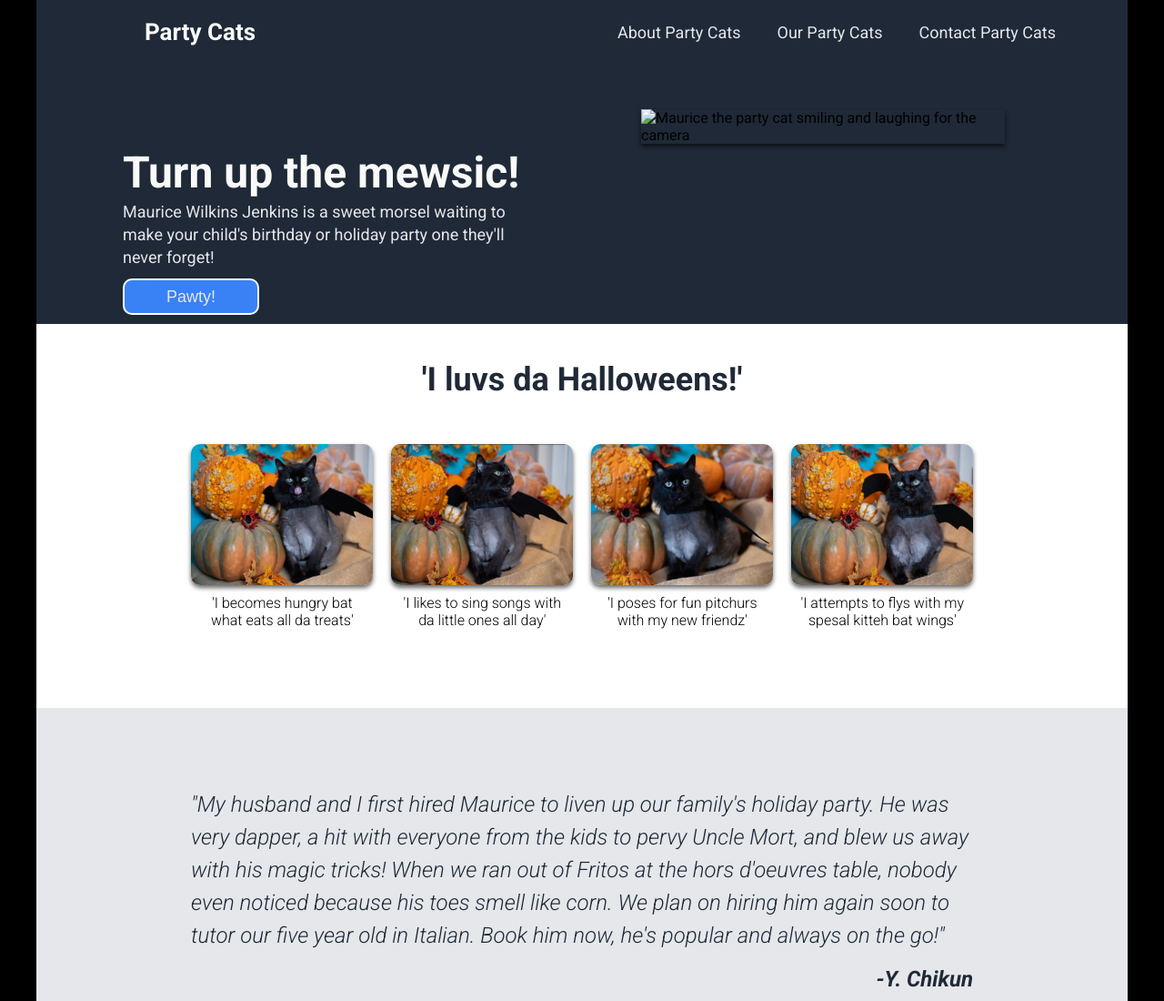
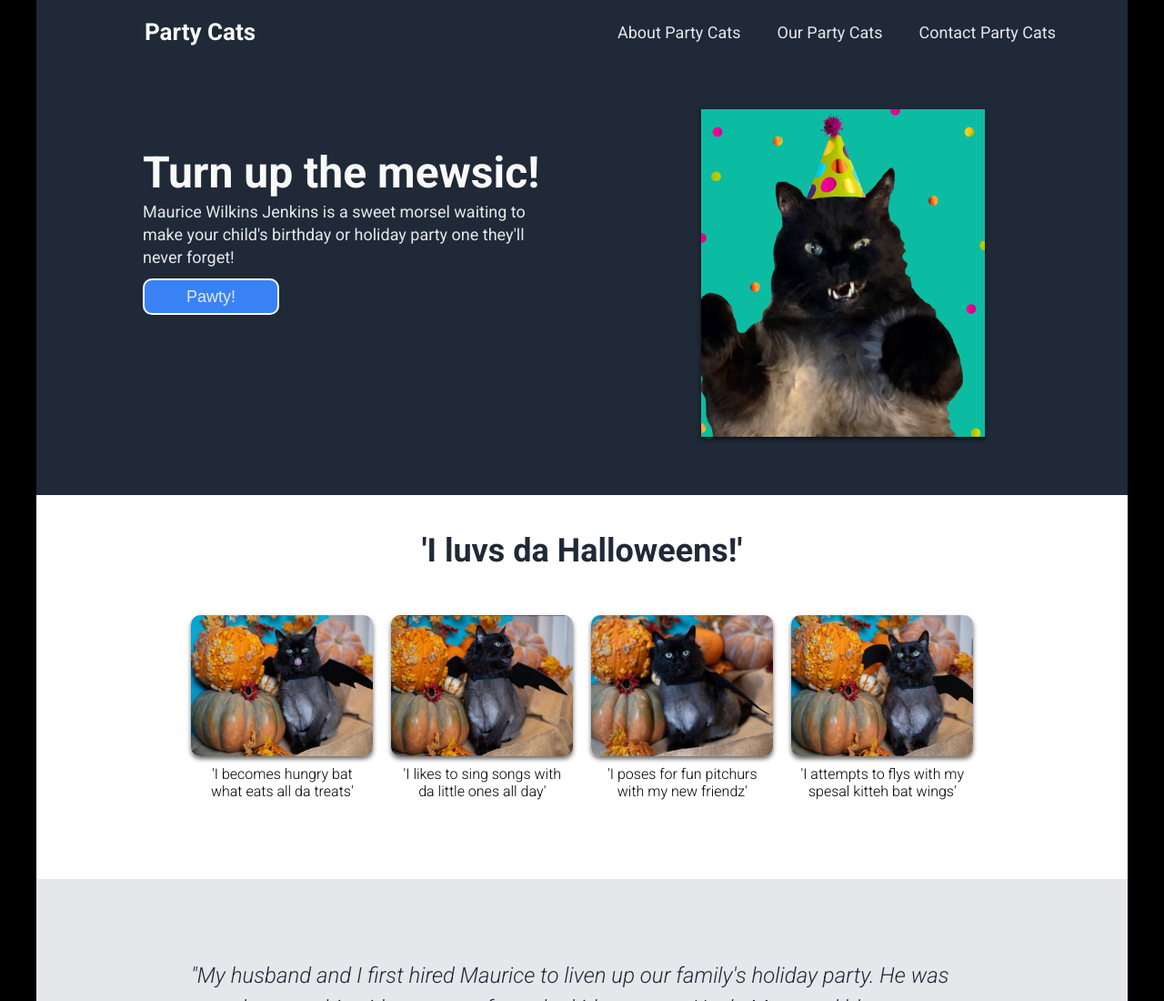
Before and after one commit to interruptingvolcano/Foundations-Landing-Page, a plain HTML site: page index.html in a window 1280 px wide. Shown: the top 1100 px of the page at 91% size. Drawn offline with Linux system fonts and the light colour scheme; the site is published under a folder, as on GitHub Pages, so addresses that start at the root find nothing.

Commit message:
Fix image link in gh pages

```diff
--- a/index.html
+++ b/index.html
@@ -47,7 +47,7 @@
       <button class="register"><a href="#">Pawty!</a></button>
      </div>
       <div class="image-container">
-      <img src="/images/reece_birthday2.jpeg" alt="Maurice
+      <img src="images/reece_birthday2.jpeg" alt="Maurice
       the party cat smiling and laughing for the camera">
      </div>
     </div>
```
